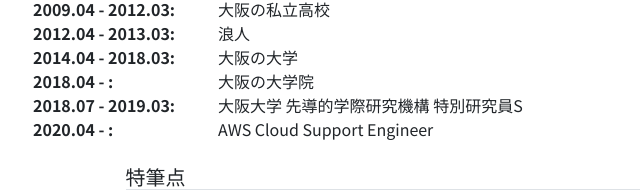
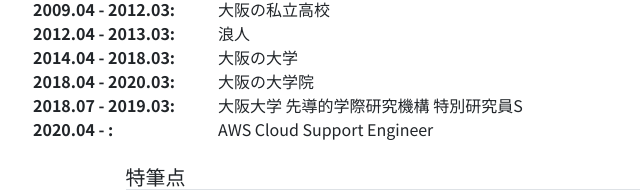
Before and after one commit to d01tkum/d01tkum.github.io, a plain HTML site: page index.html in a window 1280 px wide. Shown: the part 2114-2309 px from the top of the page, 67-707 px from the left. Drawn offline with nearby package versions, Linux system fonts and the light colour scheme.

Commit message:
Modify a part

```diff
--- a/index.html
+++ b/index.html
@@ -210,7 +210,7 @@
                 <div class="col-md-10">大阪の大学</div>
             </div>
             <div class="row">
-                <div class="col-md-2"><strong>2018.04 - :</strong></div>
+                <div class="col-md-2"><strong>2018.04 - 2020.03:</strong></div>
                 <div class="col-md-10">大阪の大学院</div>
             </div>
             <div class="row">
```
